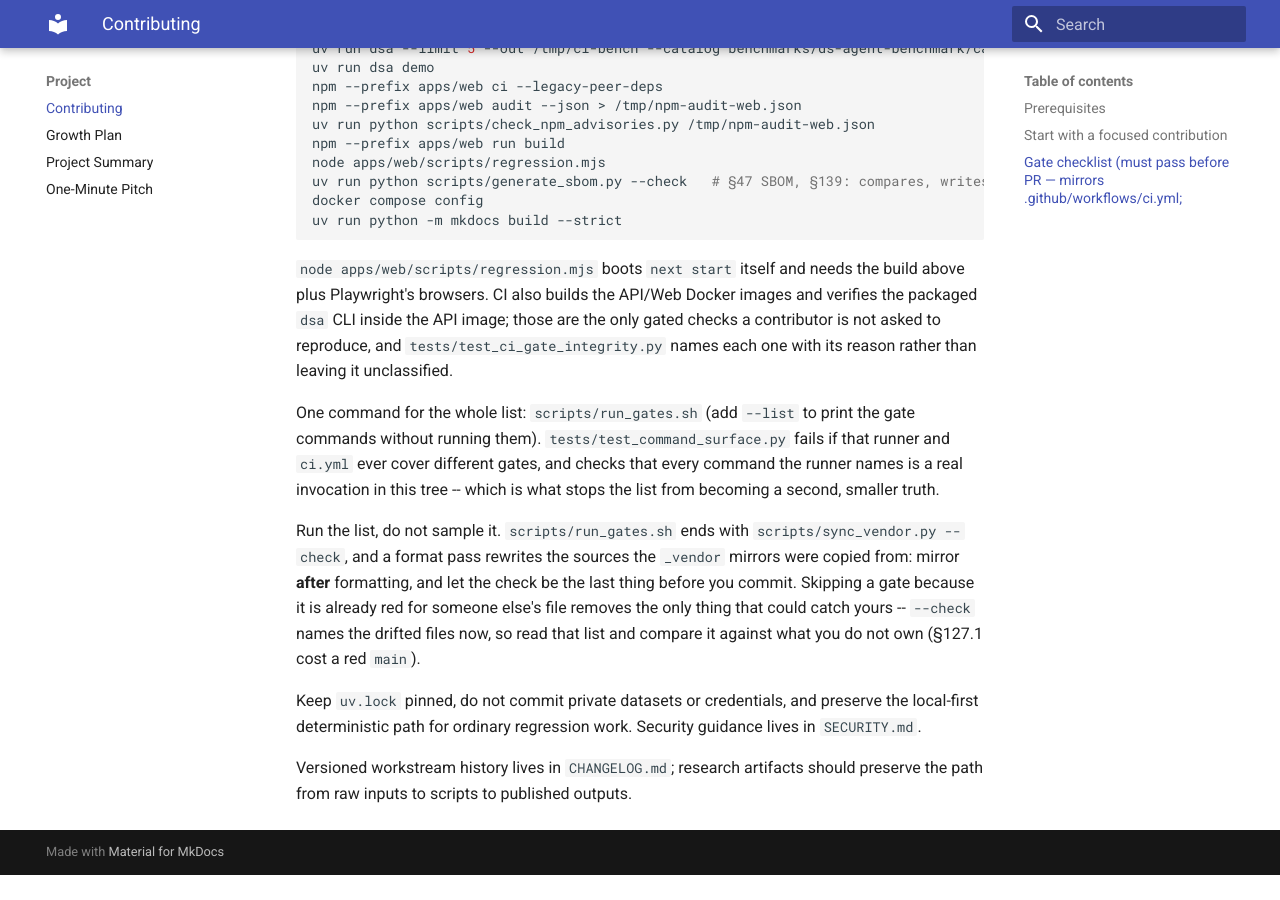
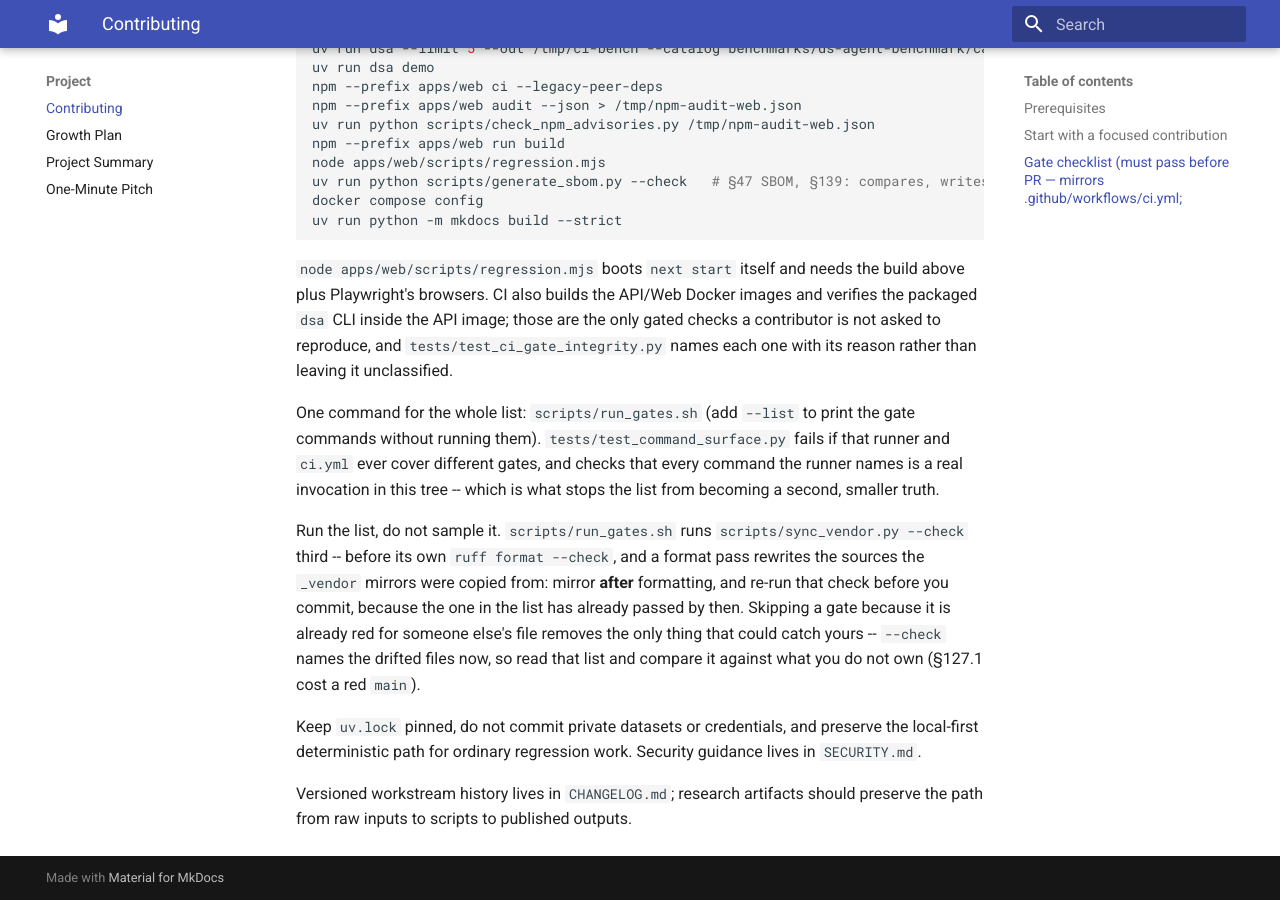
Before and after one commit to Jackxiaozhiren/data-science-agent, an MkDocs documentation site: the page built from docs/contributing.md, in a window 1280 px wide and 900 px high, scrolled down 972 px. Built offline with MkDocs 1.6.1 and Material for MkDocs 9.7.7, drawn with Linux system fonts in a browser that asks for light colours; before the commit the page ends 1847 px from its top, so only the background shows below that.

Commit message:
docs(contributing): say where the vendor check actually runs, instead of where it does not
§217 named this and left it; leaving a false sentence documented while knowing it is false is the same defect as
never measuring it. Measured against `scripts/run_gates.sh --list`: `sync_vendor.py --check` is third of eighteen,
running *before* the list's own `ruff format --check`, and the tail is `mkdocs build --strict`.

The advice it carried is unchanged and still correct -- format, then mirror, then re-check -- but it now says why
the in-list pass cannot be the one you rely on: by the time your own format rewrite happens, that gate has already
returned. Both mirrors edited together, per the pinned-guide rule.

```diff
--- a/docs/contributing.md
+++ b/docs/contributing.md
@@ -50,9 +50,10 @@ without running them). `tests/test_command_surface.py` fails if that runner and
 different gates, and checks that every command the runner names is a real invocation in this tree --
 which is what stops the list from becoming a second, smaller truth.
 
-Run the list, do not sample it. `scripts/run_gates.sh` ends with `scripts/sync_vendor.py --check`, and a
-format pass rewrites the sources the `_vendor` mirrors were copied from: mirror **after** formatting, and
-let the check be the last thing before you commit. Skipping a gate because it is already red for someone
+Run the list, do not sample it. `scripts/run_gates.sh` runs `scripts/sync_vendor.py --check` third -- before its
+own `ruff format --check`, and a format pass rewrites the sources the `_vendor` mirrors were copied from: mirror
+**after** formatting, and re-run that check before you commit, because the one in the list has already passed by
+then. Skipping a gate because it is already red for someone
 else's file removes the only thing that could catch yours -- `--check` names the drifted files now, so
 read that list and compare it against what you do not own (§127.1 cost a red `main`).
 
```
Also changed, not shown: CONTRIBUTING.md (+4 -3 lines).
